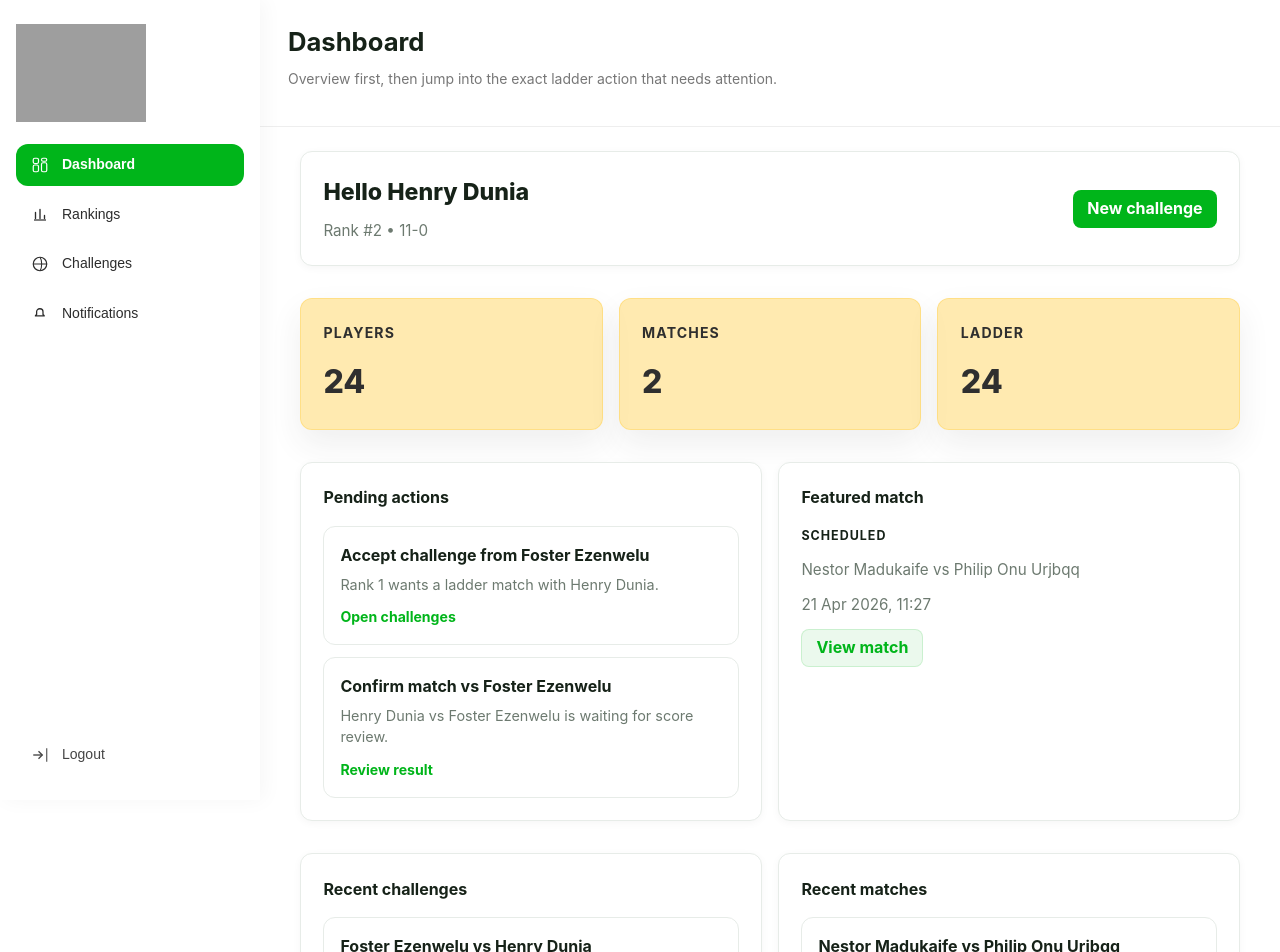
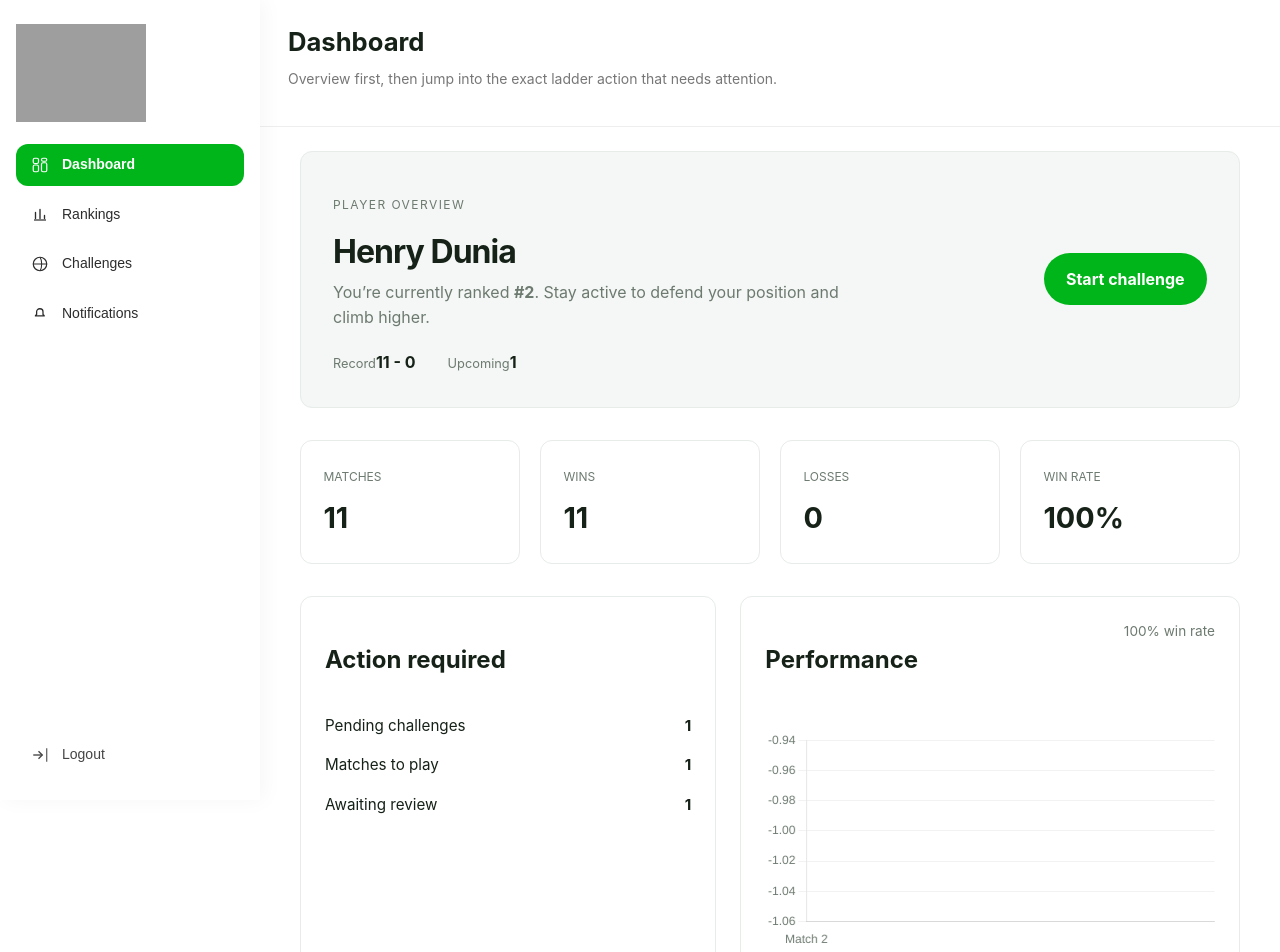
Before and after one commit to AlexDunia/tennis, a Vue app: page /dashboard in a window 1280 px wide. Shown: the top 952 px of the page. Built offline with nearby package versions, Linux system fonts and the light colour scheme; grey boxes are pictures that could not be loaded.

Commit message:
dashboard UI works

```diff
--- a/package.json
+++ b/package.json
@@ -11,8 +11,10 @@
   },
   "dependencies": {
     "axios": "^1.6.4",
+    "chart.js": "^4.5.1",
     "pinia": "^3.0.4",
     "vue": "^3.5.32",
+    "vue-chartjs": "^5.3.3",
     "vue-router": "^4.6.4"
   },
   "devDependencies": {
--- /dev/null
+++ b/src/components/charts/PerformanceChart.vue
@@ -0,0 +1,98 @@
+<script setup>
+// 1. IMPORTS
+import {
+  Chart as ChartJS,
+  LineElement,
+  PointElement,
+  LinearScale,
+  CategoryScale,
+  Tooltip,
+  Filler,
+} from 'chart.js'
+import { Line } from 'vue-chartjs'
+import { computed } from 'vue'
+
+// 2. REGISTER
+ChartJS.register(LineElement, PointElement, LinearScale, CategoryScale, Tooltip, Filler)
+
+// 3. PROPS
+const props = defineProps({
+  matches: {
+    type: Array,
+    required: true,
+  },
+})
+
+// 4. COMPUTED DATA
+const chartData = computed(() => {
+  let momentum = 0
+
+  const labels = []
+  const data = []
+
+  props.matches.forEach((match, index) => {
+    if (!match.winnerId) return
+
+    const isWin = match.winnerId === match.playerA?.id // adjust later if needed
+
+    momentum += isWin ? 1 : -1
+
+    labels.push(`Match ${index + 1}`)
+    data.push(momentum)
+  })
+
+  return {
+    labels,
+    datasets: [
+      {
+        data,
+        tension: 0.4,
+        borderWidth: 2,
+        fill: true,
+        backgroundColor: 'rgba(0, 181, 26, 0.08)',
+        borderColor: '#00b51a',
+        pointRadius: 0,
+      },
+    ],
+  }
+})
+
+// 5. OPTIONS
+const chartOptions = {
+  responsive: true,
+  maintainAspectRatio: false,
+  plugins: {
+    legend: { display: false },
+    tooltip: {
+      backgroundColor: '#0f1419',
+      padding: 10,
+      titleColor: '#fff',
+      bodyColor: '#fff',
+    },
+  },
+  scales: {
+    x: {
+      grid: { display: false },
+      ticks: { color: '#6d7a70' },
+    },
+    y: {
+      grid: {
+        color: 'rgba(0,0,0,0.05)',
+      },
+      ticks: { color: '#6d7a70' },
+    },
+  },
+}
+</script>
+
+<template>
+  <div class="chart">
+    <Line :data="chartData" :options="chartOptions" />
+  </div>
+</template>
+
+<style scoped>
+.chart {
+  height: 220px;
+}
+</style>
--- a/src/views/DashboardView.vue
+++ b/src/views/DashboardView.vue
@@ -5,265 +5,195 @@ import { useRouter } from 'vue-router'
 import { useChallengeStore } from '../stores/challenge'
 import { useMatchStore } from '../stores/match'
 import { usePlayerStore } from '../stores/player'
+import { useBookingStore } from '../stores/booking'
+import PerformanceChart from '@/components/charts/PerformanceChart.vue'
 
-// 2. PROPS
-// none
-
-// 3. EMITS
-// none
-
-// 4. ROUTER / ROUTE
+// 2. STORES
 const router = useRouter()
-
-// 5. STORES
 const playerStore = usePlayerStore()
 const challengeStore = useChallengeStore()
 const matchStore = useMatchStore()
+const bookingStore = useBookingStore()
 
-// 6. REACTIVE STATE
-// none
+// 3. STATE
+const currentPlayer = computed(() => playerStore.currentPlayer)
 
-// 7. COMPUTED PROPERTIES
-const stats = computed(() => ({
-  players: playerStore.players.length,
-  ladder: playerStore.players.length,
-  matches: matchStore.matches.length,
+// 4. COMPUTED
+const matchesPlayed = computed(() => {
+  if (currentPlayer.value) {
+    return (currentPlayer.value.wins || 0) + (currentPlayer.value.losses || 0)
+  }
+  return matchStore.matches.length
+})
+
+const winRate = computed(() => {
+  const total = (currentPlayer.value?.wins || 0) + (currentPlayer.value?.losses || 0)
+  return total ? Math.round((currentPlayer.value.wins / total) * 100) : 0
+})
+
+const upcomingMatches = computed(() => matchStore.scheduledMatches.length)
+
+const challengeSummary = computed(() => challengeStore.summaryCounts)
+
+const urgentActions = computed(() => [
+  {
+    label: 'Pending challenges',
+    value: challengeSummary.value.awaiting,
+  },
+  {
+    label: 'Matches to play',
+    value: upcomingMatches.value,
+  },
+  {
+    label: 'Awaiting review',
+    value: challengeSummary.value.pendingReview,
+  },
+])
+
+const activityFeed = computed(() => {
+  const matches = matchStore.matches.map((m) => ({
+    type: 'match',
+    title: `${m.challengerName} vs ${m.defenderName}`,
+    meta: m.statusLabel,
+    date: m.scheduledAt,
+    id: m.id,
   }))
 
-const currentPlayer = computed(() => playerStore.currentPlayer)
+  const challenges = challengeStore.challenges.map((c) => ({
+    type: 'challenge',
+    title: `${c.challengerName} vs ${c.defenderName}`,
+    meta: c.statusLabel,
+    date: c.requestedAt,
+    id: c.id,
+  }))
 
-const featuredMatch = computed(() => {
-  return matchStore.scheduledMatches[0] || matchStore.pendingReviewMatches[0] || null
+  return [...matches, ...challenges].slice(0, 6)
 })
 
-const pendingActions = computed(() => {
-  const awaitingChallengeActions = challengeStore.challenges
-    .filter((challenge) => challenge.status === 'awaiting')
-    .slice(0, 2)
-    .map((challenge) => ({
-      id: `challenge-${challenge.id}`,
-      title: `Accept challenge from ${challenge.challengerName}`,
-      meta: `Rank ${challenge.challengerRank} wants a ladder match with ${challenge.defenderName}.`,
-      cta: 'Open challenges',
-      route: { name: 'Challenges' },
-    }))
-
-  const reviewMatchActions = matchStore.pendingReviewMatches.slice(0, 2).map((match) => ({
-    id: `match-${match.id}`,
-    title: `Confirm match vs ${match.defenderName}`,
-    meta: `${match.challengerName} vs ${match.defenderName} is waiting for score review.`,
-    cta: 'Review result',
-    route: { name: 'MatchDetails', params: { matchId: match.id } },
-  }))
-
-  return [...awaitingChallengeActions, ...reviewMatchActions].slice(0, 4)
-})
-
-const recentChallenges = computed(() => challengeStore.challenges.slice(0, 3))
-const recentMatches = computed(() => matchStore.matches.slice(0, 3))
-const hasPendingActions = computed(() => pendingActions.value.length > 0)
-
-// 8. METHODS
-const formatDateTime = (value) => {
-  if (!value) {
-    return 'Schedule pending'
+// 5. METHODS
+const openMatch = (id) => {
+  router.push({ name: 'MatchDetails', params: { matchId: id } })
 }
 
-  return new Intl.DateTimeFormat('en-NG', {
-    dateStyle: 'medium',
-    timeStyle: 'short',
-  }).format(new Date(value))
-}
-
-const openRoute = (targetRoute) => {
-  router.push(targetRoute)
-}
-
-const openCreateView = () => {
+const openCreate = () => {
   router.push({ name: 'CreateChallenge' })
 }
 
-const openFeaturedMatch = () => {
-  if (!featuredMatch.value) {
-    return
-  }
-
-  router.push({ name: 'PlayMatch', params: { matchId: featuredMatch.value.id } })
-}
-
-const openRecentChallenge = (challenge) => {
-  const relatedMatch = matchStore.matches.find((match) => match.challengeId === challenge.id)
-  if (relatedMatch) {
-    router.push({ name: 'MatchDetails', params: { matchId: relatedMatch.id } })
-    return
-  }
-
-  router.push({ name: 'Challenges' })
-}
-
-const openRecentMatch = (match) => {
-  const routeName = match.status === 'scheduled' ? 'PlayMatch' : 'MatchDetails'
-  router.push({ name: routeName, params: { matchId: match.id } })
-}
-
 const loadDashboard = async () => {
-  try {
   await Promise.all([
     playerStore.loadPlayers(),
     challengeStore.loadChallenges(),
     matchStore.loadMatches(),
+    bookingStore.loadBookings(),
   ])
-  } catch (error) {
-    console.error('Dashboard load failed:', error)
-  }
 }
 
-// 9. WATCHERS
-// none
-
-// 10. LIFECYCLE HOOKS
-onMounted(() => {
-  loadDashboard()
-})
+// 6. LIFECYCLE
+onMounted(loadDashboard)
 </script>
 
 <template>
   <section class="dashboard">
-    <section class="dashboard__intro section-card">
-      <div>
-        <p class="dashboard__greeting">Hello {{ currentPlayer?.name || 'Player' }}</p>
-        <p class="dashboard__subline">
-          Rank #{{ currentPlayer?.rank || '-' }} • {{ currentPlayer?.wins || 0 }}-{{
-            currentPlayer?.losses || 0
-          }}
+    <!-- HERO -->
+    <section class="hero">
+      <div class="hero__content">
+        <p class="hero__eyebrow">Player overview</p>
+
+        <h1 class="hero__title">
+          {{ currentPlayer?.name || 'Player' }}
+        </h1>
+
+        <p class="hero__subtitle">
+          You’re currently ranked <strong>#{{ currentPlayer?.rank ?? '-' }}</strong
+          >. Stay active to defend your position and climb higher.
         </p>
+
+        <div class="hero__stats">
+          <div class="hero__stat">
+            <span>Record</span>
+            <strong>{{ currentPlayer?.wins || 0 }} - {{ currentPlayer?.losses || 0 }}</strong>
           </div>
 
-      <div class="dashboard__actions">
-        <button class="dashboard__action-button" type="button" @click="openCreateView">
-          New challenge
-        </button>
+          <div class="hero__stat">
+            <span>Upcoming</span>
+            <strong>{{ upcomingMatches }}</strong>
+          </div>
+        </div>
+      </div>
+
+      <button class="hero__cta" @click="openCreate">Start challenge</button>
+    </section>
+
+    <!-- KPI -->
+    <section class="kpi">
+      <div class="kpi__card">
+        <span>Matches</span>
+        <strong>{{ matchesPlayed }}</strong>
+      </div>
+
+      <div class="kpi__card">
+        <span>Wins</span>
+        <strong>{{ currentPlayer?.wins || 0 }}</strong>
+      </div>
+
+      <div class="kpi__card">
+        <span>Losses</span>
+        <strong>{{ currentPlayer?.losses || 0 }}</strong>
+      </div>
+
+      <div class="kpi__card">
+        <span>Win rate</span>
+        <strong>{{ winRate }}%</strong>
       </div>
     </section>
 
-    <div class="stats-grid">
-      <article class="stat-card section-card stat-card--tier1">
-        <p class="stat-card__label">Players</p>
-        <p class="stat-card__value">{{ stats.players }}</p>
-      </article>
-      <article class="stat-card section-card stat-card--tier1">
-        <p class="stat-card__label">Matches</p>
-        <p class="stat-card__value">{{ stats.matches }}</p>
-      </article>
-      <article class="stat-card section-card stat-card--tier1">
-        <p class="stat-card__label">Ladder</p>
-        <p class="stat-card__value">{{ stats.ladder }}</p>
-      </article>
+    <!-- GRID -->
+    <section class="grid">
+      <!-- ACTION -->
+      <div class="panel panel--tight">
+        <div class="panel__header">
+          <h2>Action required</h2>
         </div>
 
-    <div class="dashboard-grid">
-      <section class="dashboard-panel section-card">
-        <div class="panel-header">
-          <h2>Pending actions</h2>
+        <div class="action">
+          <div v-for="item in urgentActions" :key="item.label" class="action__row">
+            <span>{{ item.label }}</span>
+            <strong>{{ item.value }}</strong>
+          </div>
+        </div>
       </div>
 
-        <div v-if="hasPendingActions" class="action-list">
-          <button
-            v-for="action in pendingActions"
-            :key="action.id"
-            class="action-card"
-            type="button"
-            @click="openRoute(action.route)"
-          >
-            <span class="action-card__title">{{ action.title }}</span>
-            <span class="action-card__meta">{{ action.meta }}</span>
-            <span class="action-card__cta">{{ action.cta }}</span>
-          </button>
+      <!-- PERFORMANCE -->
+      <div class="panel panel--airy">
+        <div class="panel__header">
+          <h2>Performance</h2>
+          <span class="panel__meta">{{ winRate }}% win rate</span>
         </div>
 
-        <div v-else class="empty-panel">
-          No pending actions. Create a challenge or review the ladder.
+        <PerformanceChart :matches="matchStore.matches" />
       </div>
     </section>
 
-      <section class="dashboard-panel section-card">
-        <div class="panel-header">
-          <h2>Featured match</h2>
+    <!-- ACTIVITY -->
+    <section class="panel panel--activity">
+      <div class="panel__header">
+        <h2>Recent activity</h2>
       </div>
 
-        <div v-if="featuredMatch" class="feature-card">
-          <p class="feature-card__status">{{ featuredMatch.statusLabel }}</p>
-          <p class="feature-card__copy">
-            {{ featuredMatch.challengerName }} vs {{ featuredMatch.defenderName }}
-          </p>
-          <p class="feature-card__copy">{{ formatDateTime(featuredMatch.scheduledAt) }}</p>
-          <button class="feature-card__button" type="button" @click="openFeaturedMatch">
-            View match
-          </button>
+      <div class="activity">
+        <div
+          v-for="item in activityFeed"
+          :key="item.id"
+          class="activity__row"
+          @click="openMatch(item.id)"
+        >
+          <div class="activity__main">
+            <strong>{{ item.title }}</strong>
+            <span>{{ item.meta }}</span>
           </div>
-
-        <div v-else class="empty-panel">
-          No active match yet. Your next scheduled match will appear here.
+        </div>
       </div>
     </section>
-    </div>
-
-    <div class="activity-grid">
-      <section class="dashboard-panel section-card">
-        <div class="panel-header">
-          <h2>Recent challenges</h2>
-        </div>
-
-        <div v-if="recentChallenges.length" class="activity-list">
-          <button
-            v-for="challenge in recentChallenges"
-            :key="challenge.id"
-            class="activity-item"
-            type="button"
-            @click="openRecentChallenge(challenge)"
-          >
-            <span class="activity-item__title">
-              {{ challenge.challengerName }} vs {{ challenge.defenderName }}
-            </span>
-            <span class="activity-item__meta">
-              {{ challenge.statusLabel }} ·
-              {{ formatDateTime(challenge.scheduledAt || challenge.requestedAt) }}
-            </span>
-          </button>
-        </div>
-
-        <div v-else class="empty-panel">
-          Recent challenges will appear after a challenge is created.
-        </div>
-      </section>
-
-      <section class="dashboard-panel section-card">
-        <div class="panel-header">
-          <h2>Recent matches</h2>
-        </div>
-
-        <div v-if="recentMatches.length" class="activity-list">
-          <button
-            v-for="match in recentMatches"
-            :key="match.id"
-            class="activity-item"
-            type="button"
-            @click="openRecentMatch(match)"
-          >
-            <span class="activity-item__title">
-              {{ match.challengerName }} vs {{ match.defenderName }}
-            </span>
-            <span class="activity-item__meta">
-              {{ match.statusLabel }} · {{ match.score || formatDateTime(match.scheduledAt) }}
-            </span>
-          </button>
-        </div>
-
-        <div v-else class="empty-panel">
-          Recent match entries will appear after scheduling begins.
-        </div>
-      </section>
-    </div>
   </section>
 </template>
 
@@ -273,209 +203,161 @@ onMounted(() => {
   gap: 2rem;
 }
 
-.dashboard__intro {
+/* HERO */
+.hero {
   display: flex;
+  justify-content: space-between;
   align-items: center;
-  justify-content: space-between;
-  gap: 1rem;
-  padding: 1.4rem;
+  padding: 2rem;
+  border-radius: var(--radius-lg);
+  background: var(--color-surface-soft);
+  border: 1px solid var(--color-border);
 }
 
-.dashboard__greeting {
-  margin: 0;
-  font-size: 1.45rem;
-  font-weight: 800;
+.hero__eyebrow {
+  font-size: 0.75rem;
+  text-transform: uppercase;
+  letter-spacing: 0.12em;
+  color: var(--color-muted);
 }
 
-.dashboard__subline {
-  margin: 0.55rem 0 0;
-  color: var(--color-muted);
-  font-size: 0.95rem;
+.hero__title {
+  margin: 0.25rem 0;
+  font-size: 2rem;
+  letter-spacing: -0.03em;
 }
 
-.dashboard__actions {
-  display: flex;
-  justify-content: flex-end;
+.hero__subtitle {
+  margin: 0;
+  color: var(--color-muted);
+  max-width: 32rem;
 }
 
-.dashboard__action-button {
-  border: none;
-  border-radius: 0.5rem;
-  padding: 0 14px;
-  min-height: 38px;
-  background: var(--color-accent-bright);
-  color: var(--color-light);
-  font-weight: 700;
-  transition:
-    transform 0.12s ease-in-out,
-    box-shadow 0.12s ease-in-out;
+.hero__stats {
+  display: flex;
+  gap: 2rem;
+  margin-top: 1.25rem;
 }
 
-.dashboard__action-button:hover {
-  transform: translateY(-2px);
-  box-shadow: var(--shadow-soft);
+.hero__stat span {
+  font-size: 0.8rem;
+  color: var(--color-muted);
 }
 
-.stats-grid,
-.dashboard-grid,
-.activity-grid {
+.hero__cta {
+  background: var(--color-primary);
+  color: white;
+  border: none;
+  padding: 0.85rem 1.4rem;
+  border-radius: 999px;
+  font-weight: 700;
+  transition: transform 0.15s ease;
+}
+
+.hero__cta:hover {
+  transform: translateY(-1px);
+}
+
+/* KPI */
+.kpi {
+  display: grid;
+  grid-template-columns: repeat(4, 1fr);
+  gap: 1.25rem;
+}
+
+.kpi__card {
+  padding: 1.4rem;
+  border-radius: var(--radius-lg);
+  background: var(--color-surface);
+  border: 1px solid var(--color-border);
+}
+
+.kpi__card span {
+  font-size: 0.75rem;
+  color: var(--color-muted);
+  text-transform: uppercase;
+}
+
+.kpi__card strong {
+  font-size: 1.8rem;
+  display: block;
+  margin-top: 0.5rem;
+}
+
+/* GRID */
+.grid {
+  display: grid;
+  grid-template-columns: 1fr 1.2fr;
+  gap: 1.5rem;
+}
+
+/* PANELS */
+.panel {
+  padding: 1.5rem;
+  border-radius: var(--radius-lg);
+  background: var(--color-surface);
+  border: 1px solid var(--color-border);
+}
+.panel--airy {
   display: grid;
   gap: 1rem;
 }
 
-.stats-grid {
-  grid-template-columns: repeat(3, minmax(0, 1fr));
-}
-
-.dashboard-grid,
-.activity-grid {
-  grid-template-columns: repeat(2, minmax(0, 1fr));
-}
-
-.stat-card,
-.dashboard-panel {
-  padding: 1.4rem;
-}
-
-.stat-card--tier1 {
-  background: rgba(255, 202, 58, 0.4);
-  color: #2f2f2f;
-  border-color: rgba(255, 202, 58, 0.35);
-  box-shadow: 0 14px 32px rgba(45, 45, 45, 0.08);
-}
-
-.stat-card__label {
-  margin: 0;
-  color: inherit;
-  font-size: 0.88rem;
-  font-weight: 700;
-  text-transform: uppercase;
-  letter-spacing: 0.08em;
-}
-
-.stat-card__value {
-  margin: 0.85rem 0 0;
-  font-size: 2rem;
-  font-weight: 800;
-}
-
-.panel-header {
+.panel__header {
   display: flex;
-  align-items: center;
   justify-content: space-between;
   margin-bottom: 1rem;
 }
 
-.panel-header h2 {
-  margin: 0;
-  font-size: 1rem;
+.panel__meta {
+  font-size: 0.85rem;
+  color: var(--color-muted);
 }
 
-.action-list,
-.activity-list {
+/* ACTION */
+.action {
   display: grid;
-  gap: 0.75rem;
+  gap: 1rem;
 }
 
-.action-card,
-.activity-item {
-  display: grid;
-  gap: 0.35rem;
-  padding: 1rem;
-  border: 1px solid var(--color-border);
-  border-radius: 0.75rem;
-  background: var(--color-surface);
-  text-align: left;
-  transition:
-    transform 0.12s ease-in-out,
-    box-shadow 0.12s ease-in-out,
-    border-color 0.12s ease-in-out;
-}
-
-.action-card:hover,
-.activity-item:hover,
-.dashboard__action-button:hover,
-.feature-card__button:hover {
-  transform: translateY(-2px);
-  box-shadow: var(--shadow-soft);
-}
-
-.action-card__title,
-.activity-item__title,
-.feature-card__status {
-  font-weight: 700;
-  color: var(--color-text);
-}
-
-.action-card__meta,
-.activity-item__meta {
-  margin: 0;
-  color: var(--color-muted);
-  font-size: 0.9rem;
-  line-height: 1.5;
-}
-
-.action-card__cta {
-  margin-top: 0.35rem;
-  color: var(--color-accent-bright);
-  font-weight: 700;
-  font-size: 0.88rem;
-}
-
-.feature-card {
-  display: grid;
-  gap: 0.75rem;
-}
-
-.feature-card__status {
-  margin: 0;
-  font-size: 0.78rem;
-  text-transform: uppercase;
-  letter-spacing: 0.08em;
-}
-
-.feature-card__copy {
-  margin: 0;
-  color: var(--color-muted);
+.action__row {
+  display: flex;
+  justify-content: space-between;
   font-size: 0.95rem;
 }
 
-.feature-card__button {
-  justify-self: start;
-  max-width: 14rem;
-  border: 1px solid rgba(0, 181, 26, 0.14);
-  border-radius: 0.5rem;
-  padding: 0 14px;
-  min-height: 38px;
-  background: rgba(0, 181, 26, 0.08);
-  color: var(--color-accent-bright);
-  font-weight: 700;
+/* PERFORMANCE */
+.track {
+  height: 10px;
+  background: var(--color-border);
+  border-radius: 999px;
+  overflow: hidden;
 }
 
-.empty-panel {
+.fill {
+  height: 100%;
+  background: var(--color-primary);
+}
+
+/* ACTIVITY */
+.activity {
+  display: grid;
+  gap: 0.5rem;
+}
+
+.activity__row {
   padding: 1rem;
-  border-radius: 0.75rem;
-  background: var(--color-surface-muted);
+  border-radius: var(--radius);
+  transition: background 0.15s ease;
+}
+
+.activity__row:hover {
+  background: var(--color-surface-soft);
+}
+
+.activity__main span {
+  display: block;
+  font-size: 0.85rem;
   color: var(--color-muted);
 }
-
-@media (max-width: 1100px) {
-  .stats-grid,
-  .dashboard-grid,
-  .activity-grid {
-    grid-template-columns: 1fr;
-  }
-
-  .dashboard__intro {
-    flex-direction: column;
-  }
-
-  .dashboard__actions {
-    justify-content: stretch;
-  }
-
-  .feature-card__button {
-    max-width: none;
-  }
-}
 </style>
```
Also changed, not shown: 1 other file (tests, documents, lock files or other folders). Lines whose indentation alone changed are shown as unchanged.
